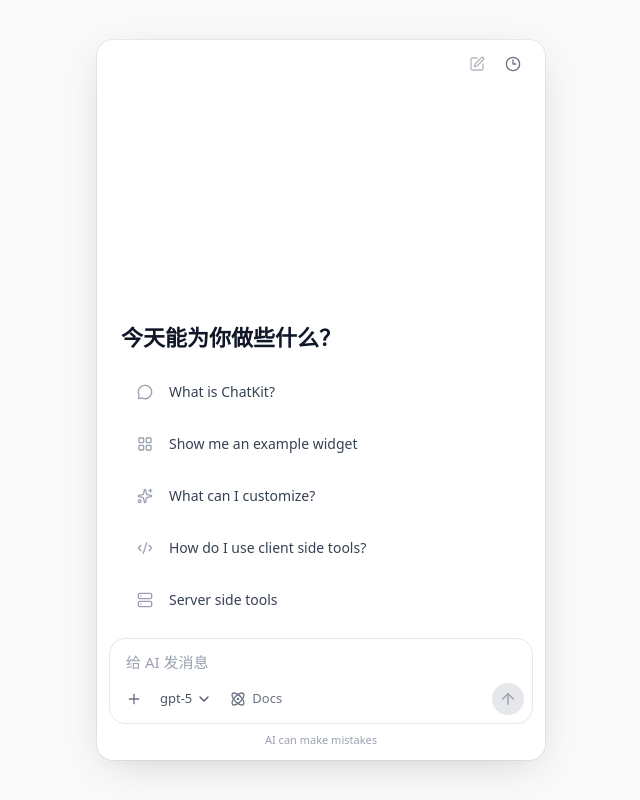
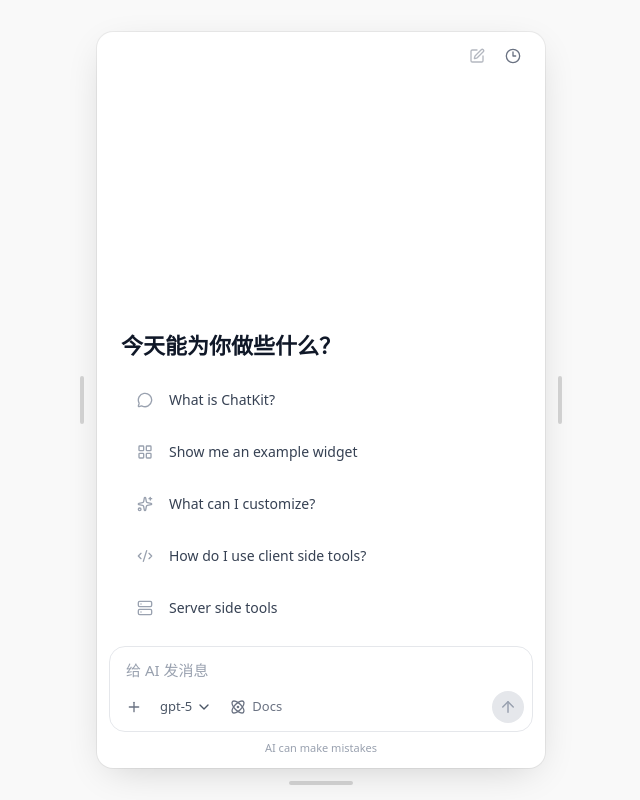
Before and after one commit to hajing/ChatWidget, a React (Vite) app: page / in a window 1280 px wide. Shown: the whole page, without its empty margins (319-959 px from the left). Built offline with nearby package versions, Linux system fonts and the light colour scheme.

Commit message:
Add ResizableContainer to App component and update ChatWidget styles for improved responsiveness

```diff
--- a/src/App.jsx
+++ b/src/App.jsx
@@ -6,6 +6,7 @@
 import MessageList from '@/components/chat/MessageList'
 import Composer from '@/components/chat/Composer'
 import HistoryPanel from '@/components/chat/HistoryPanel'
+import ResizableContainer from '@/components/dev/ResizableContainer'
 import { TooltipProvider } from '@/components/ui/tooltip'
 import { useChatStore } from '@/stores/chat-store'
 
@@ -73,6 +74,7 @@
   return (
     <TooltipProvider delayDuration={300}>
       <div className="min-h-screen bg-[#f9f9f9] flex items-center justify-center p-4">
+        <ResizableContainer>
           <ChatWidget>
             <Routes>
               <Route path="/" element={<ChatView />} />
@@ -80,6 +82,7 @@
               <Route path="/history" element={<HistoryView />} />
             </Routes>
           </ChatWidget>
+        </ResizableContainer>
       </div>
     </TooltipProvider>
   )
--- a/src/components/chat/ChatWidget.jsx
+++ b/src/components/chat/ChatWidget.jsx
@@ -4,7 +4,7 @@
   return (
     <div
       className={cn(
-        'relative flex flex-col w-[448px] h-[820px] max-h-[90vh] bg-white rounded-2xl overflow-hidden',
+        'relative flex flex-col w-full h-full min-w-[320px] min-h-[480px] bg-white rounded-2xl overflow-hidden',
         'shadow-[0_10px_40px_-12px_rgba(0,0,0,0.2)] ring-1 ring-black/[0.06]',
         className,
       )}
--- /dev/null
+++ b/src/components/dev/ResizableContainer.jsx
@@ -0,0 +1,92 @@
+import { useState, useCallback, useRef, useEffect } from 'react'
+
+const DEFAULT_W = 448
+const DEFAULT_H = 820
+const MIN_W = 320
+const MIN_H = 480
+const HANDLE_GAP = 1
+
+export default function ResizableContainer({ children }) {
+  const [size, setSize] = useState({ w: DEFAULT_W, h: DEFAULT_H })
+  const dragging = useRef(null)
+  const startPos = useRef({ x: 0, y: 0 })
+  const startSize = useRef({ w: 0, h: 0 })
+
+  const onPointerDown = useCallback((edge, e) => {
+    e.preventDefault()
+    dragging.current = edge
+    startPos.current = { x: e.clientX, y: e.clientY }
+    startSize.current = { ...size }
+    document.body.style.userSelect = 'none'
+  }, [size])
+
+  useEffect(() => {
+    const onPointerMove = (e) => {
+      if (!dragging.current) return
+      const dx = e.clientX - startPos.current.x
+      const dy = e.clientY - startPos.current.y
+      const edge = dragging.current
+
+      setSize(() => {
+        let w = startSize.current.w
+        let h = startSize.current.h
+
+        if (edge === 'right') w = Math.max(MIN_W, w + dx * 2)
+        if (edge === 'left') w = Math.max(MIN_W, w - dx * 2)
+        if (edge === 'bottom') h = Math.max(MIN_H, h + dy)
+
+        return { w, h }
+      })
+    }
+
+    const onPointerUp = () => {
+      dragging.current = null
+      document.body.style.userSelect = ''
+    }
+
+    window.addEventListener('pointermove', onPointerMove)
+    window.addEventListener('pointerup', onPointerUp)
+    return () => {
+      window.removeEventListener('pointermove', onPointerMove)
+      window.removeEventListener('pointerup', onPointerUp)
+    }
+  }, [])
+
+  const maxH = typeof window !== 'undefined' ? window.innerHeight - 64 : 800
+
+  return (
+    <div
+      className="relative"
+      style={{ width: size.w, height: Math.min(size.h, maxH) }}
+    >
+      {children}
+
+      {/* Left handle */}
+      <div
+        onPointerDown={(e) => onPointerDown('left', e)}
+        className="group absolute inset-y-0 flex items-center justify-center cursor-ew-resize"
+        style={{ width: 28, left: -(HANDLE_GAP + 28) }}
+      >
+        <div className="w-1 h-12 rounded-full bg-black/15 group-hover:bg-black/25 group-active:bg-black/35 transition-colors" />
+      </div>
+
+      {/* Right handle */}
+      <div
+        onPointerDown={(e) => onPointerDown('right', e)}
+        className="group absolute inset-y-0 flex items-center justify-center cursor-ew-resize"
+        style={{ width: 28, right: -(HANDLE_GAP + 28) }}
+      >
+        <div className="w-1 h-12 rounded-full bg-black/15 group-hover:bg-black/25 group-active:bg-black/35 transition-colors" />
+      </div>
+
+      {/* Bottom handle */}
+      <div
+        onPointerDown={(e) => onPointerDown('bottom', e)}
+        className="group absolute left-0 right-0 flex items-center justify-center cursor-ns-resize"
+        style={{ height: 28, bottom: -(HANDLE_GAP + 28) }}
+      >
+        <div className="h-1 w-16 rounded-full bg-black/15 group-hover:bg-black/25 group-active:bg-black/35 transition-colors" />
+      </div>
+    </div>
+  )
+}
```
Lines whose indentation alone changed are shown as unchanged.
